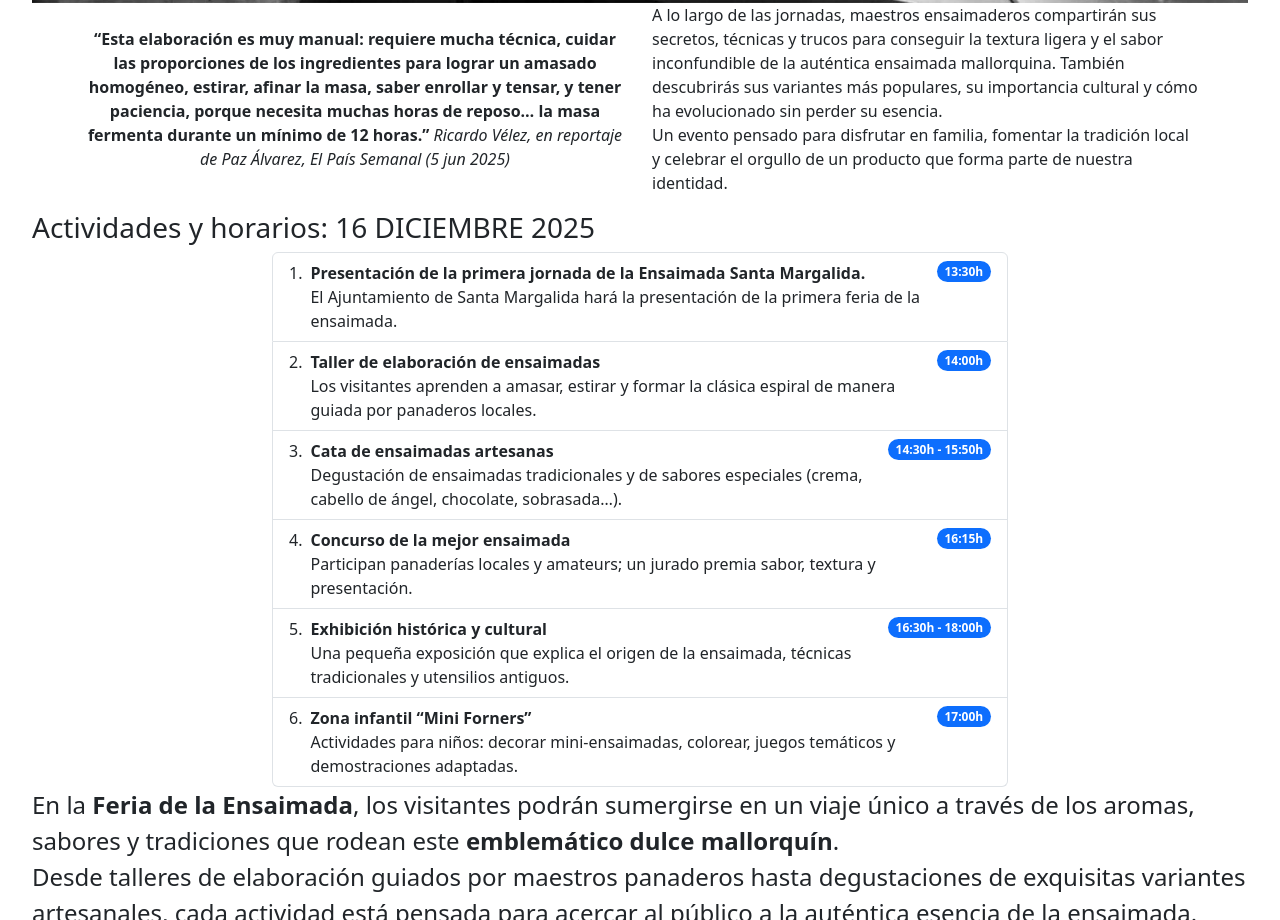
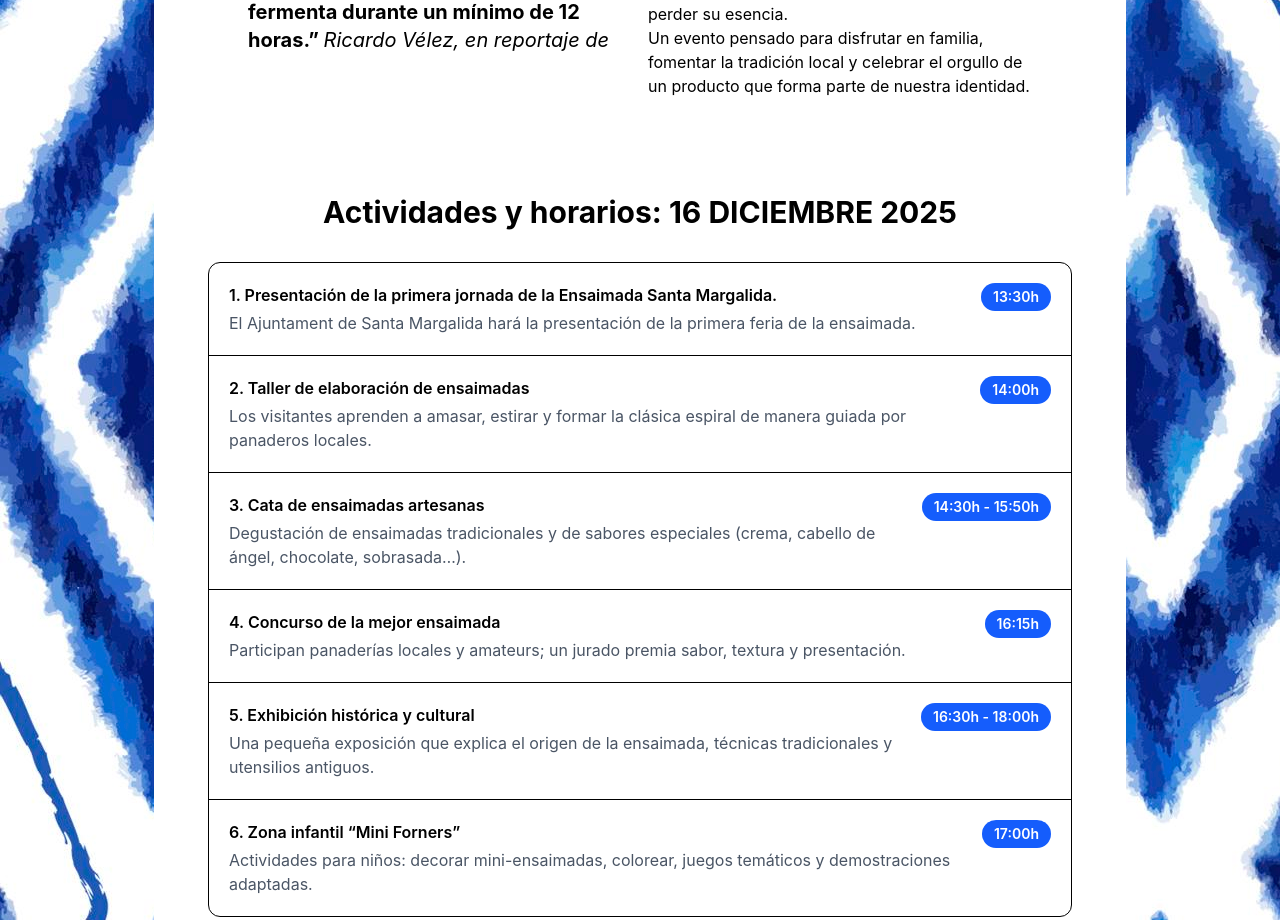
Before and after one commit to saraLui03/HTML-CSS2.PEC3, a website built with Parcel: page src/informacion.html in a window 1280 px wide. Shown: the part 957-1877 px from the top of the page. Built offline with nearby package versions, Linux system fonts and the light colour scheme.

Commit message:
implementado estilo actividades y horarios

```diff
--- a/src/assets/styles/_variables.scss
+++ b/src/assets/styles/_variables.scss
@@ -12,6 +12,7 @@ $font-family-serif: "Georgia", "Times New Roman", serif;
 
   --color-primary:#c67a51;
   --color-secundary:#2a6f9e
+
 }
 
 $mqMinWidth: 420px;
--- a/src/informacion.html
+++ b/src/informacion.html
@@ -4,26 +4,23 @@
   <head>
     <meta charset="utf-8" />
     <meta name="viewport" content="width=device-width" />
-    <link
-      href="https://cdn.jsdelivr.net/npm/bootstrap@5.3.3/dist/css/bootstrap.min.css"
-      rel="stylesheet"
-    />
+
     <link rel="stylesheet" type="text/css" href="./assets/styles/main.scss" />
     <!-- do not remove this line! -->
     <title>Ensaimada Mallorquina - Información</title>
   </head>
-  <body>
+    <body class="bg-[url(../images/5104831.jpg)]">
     <include src="./views/header.html"></include>
-    <article class="article-page">
-      <header class="article-page__header">
-        <div class="article-page__holder">
-          <div class="article-page__titles">
-            <h1>
+    <article class="bg-white rounded p-4 my-4 flex flex-col items-center content-center w-[80%] m-auto gap-4">
+      <header class="">
+        <div class="absolute inset-x-70 bottom-80 rounded ">
+          <div class="relative bg-uoc-corporate px-3 py-3  rounded-xl">
+            <h1 class="text-white text-3xl text-center justify-center font-bold ">
               Información de la
-              <b class="remark">Jornada de la Ensaimada en Santa Margalida</b>
+              <b class="text-primary ">Jornada de la Ensaimada en Santa Margalida</b>
               2025
             </h1>
-            <h2>
+            <h2 class="text-center text-white text-3xl font-bold py-3">
               <i>Tradición, sabor y cultura reunidos en un evento único</i>
             </h2>
           </div>
@@ -32,9 +29,11 @@
       </header>
 
       <div class="article-page__text">
-        <div class="container text-center">
-          <div class="row align-items-center">
-            <div class="col-12 col-xl-6">
+        <div class=" container text-center">
+
+          <div class=" columns-2 row align-items-center w-5/6 mr-auto ml-auto py-10 ">
+
+            <div class="text-start text-xl">
                 <blockquote  class="cite-text" cite="https://elpais.com/eps/2025-06-05/la-ensaimada-la-pieza-de-bolleria-perfecta-que-puede-comerse-al-cruasan.html">
                   <b>
                   “Esta elaboración es muy manual: requiere mucha técnica, cuidar las proporciones de los ingredientes para lograr un amasado homogéneo, estirar, afinar la masa, saber enrollar y tensar, y tener paciencia, porque necesita muchas horas de reposo… la masa fermenta durante un mínimo de 12 horas.”
@@ -43,8 +42,9 @@
                   </blockquote>
 
             </div>
-            <div class="col-12 col-xl-6">
-              <p class="text-start">
+
+            <div class="">
+              <p class="text-start text-l">
                 A lo largo de las jornadas, maestros ensaimaderos compartirán
                 sus secretos, técnicas y trucos para conseguir la textura ligera
                 y el sabor inconfundible de la auténtica ensaimada mallorquina.
@@ -58,79 +58,117 @@
           </div>
         </div>
       </div>
-      <h3>Actividades y horarios:  16 DICIEMBRE 2025 </h3>
-      <div class="container">
-        <div class="row justify-content-center">
-          <div class="col-12 col-md-10 col-xl-8">
-            <ol class="list-group list-group-numbered text-start">
-              <li
-                class="list-group-item d-flex justify-content-between align-items-start"
-              >
-                <div class="ms-2 me-auto">
-                  <div class="fw-bold">
-                    Presentación de la primera jornada de la Ensaimada Santa
-                    Margalida.
+<section class="max-w-4xl mx-auto px-4 py-10">
+
+  <!-- Título -->
+  <h1 class="text-2xl md:text-3xl font-bold text-center mb-8">
+    Actividades y horarios: <span class="uppercase">16 DICIEMBRE 2025</span>
+  </h1>
+
+  <!-- Contenedor listado -->
+  <div class="border rounded-xl divide-y bg-white">
+
+    <!-- Item -->
+    <div class="flex justify-between gap-4 p-5">
+      <div>
+        <p class="font-semibold">
+          1. Presentación de la primera jornada de la Ensaimada Santa Margalida.
+        </p>
+        <p class="text-gray-600 mt-1">
+          El Ajuntament de Santa Margalida hará la presentación de la primera feria de la ensaimada.
+        </p>
       </div>
-                  El Ajuntamiento de Santa Margalida hará la presentación de la
-                  primera feria de la ensaimada.
+
+      <span class="h-fit whitespace-nowrap bg-blue-600 text-white text-sm font-semibold px-3 py-1 rounded-full">
+        13:30h
+      </span>
     </div>
-                <span class="badge bg-primary rounded-pill">  13:30h</span>
 
-              </li>
-              <li
-                class="list-group-item d-flex justify-content-between align-items-start"
-              >
-                <div class="ms-2 me-auto">
-                  <div class="fw-bold">Taller de elaboración de ensaimadas</div>
-                  Los visitantes aprenden a amasar, estirar y formar la clásica
-                  espiral de manera guiada por panaderos locales.
+    <!-- Item -->
+    <div class="flex justify-between gap-4 p-5">
+      <div>
+        <p class="font-semibold">
+          2. Taller de elaboración de ensaimadas
+        </p>
+        <p class="text-gray-600 mt-1">
+          Los visitantes aprenden a amasar, estirar y formar la clásica espiral de manera guiada por panaderos locales.
+        </p>
       </div>
-                    <span class="badge bg-primary rounded-pill">  14:00h</span>
-              </li>
-              <li
-                class="list-group-item d-flex justify-content-between align-items-start"
-              >
-                <div class="ms-2 me-auto">
-                  <div class="fw-bold">Cata de ensaimadas artesanas</div>
-                  Degustación de ensaimadas tradicionales y de sabores
-                  especiales (crema, cabello de ángel, chocolate, sobrasada…).
+
+      <span class="h-fit whitespace-nowrap bg-blue-600 text-white text-sm font-semibold px-3 py-1 rounded-full">
+        14:00h
+      </span>
     </div>
-                <span class="badge bg-primary rounded-pill">  14:30h - 15:50h</span>
-              </li>
-              <li
-                class="list-group-item d-flex justify-content-between align-items-start"
-              >
-                <div class="ms-2 me-auto">
-                  <div class="fw-bold">Concurso de la mejor ensaimada</div>
-                  Participan panaderías locales y amateurs; un jurado premia
-                  sabor, textura y presentación.
+
+    <!-- Item -->
+    <div class="flex justify-between gap-4 p-5">
+      <div>
+        <p class="font-semibold">
+          3. Cata de ensaimadas artesanas
+        </p>
+        <p class="text-gray-600 mt-1">
+          Degustación de ensaimadas tradicionales y de sabores especiales (crema, cabello de ángel, chocolate, sobrasada…).
+        </p>
       </div>
-                <span class="badge bg-primary rounded-pill">  16:15h</span>
-              </li>
-              <li
-                class="list-group-item d-flex justify-content-between align-items-start"
-              >
-                <div class="ms-2 me-auto">
-                  <div class="fw-bold">Exhibición histórica y cultural</div>
-                  Una pequeña exposición que explica el origen de la ensaimada,
-                  técnicas tradicionales y utensilios antiguos.
+
+      <span class="h-fit whitespace-nowrap bg-blue-600 text-white text-sm font-semibold px-3 py-1 rounded-full">
+        14:30h - 15:50h
+      </span>
     </div>
-                <span class="badge bg-primary rounded-pill">  16:30h - 18:00h</span>
-              </li>
-              <li
-                class="list-group-item d-flex justify-content-between align-items-start"
-              >
-                <div class="ms-2 me-auto">
-                  <div class="fw-bold">Zona infantil “Mini Forners”</div>
-                  Actividades para niños: decorar mini-ensaimadas, colorear,
-                  juegos temáticos y demostraciones adaptadas.
+
+    <!-- Item -->
+    <div class="flex justify-between gap-4 p-5">
+      <div>
+        <p class="font-semibold">
+          4. Concurso de la mejor ensaimada
+        </p>
+        <p class="text-gray-600 mt-1">
+          Participan panaderías locales y amateurs; un jurado premia sabor, textura y presentación.
+        </p>
       </div>
-                <span class="badge bg-primary rounded-pill">  17:00h</span>
-              </li>
-            </ol>
+
+      <span class="h-fit whitespace-nowrap bg-blue-600 text-white text-sm font-semibold px-3 py-1 rounded-full">
+        16:15h
+      </span>
     </div>
+
+    <!-- Item -->
+    <div class="flex justify-between gap-4 p-5">
+      <div>
+        <p class="font-semibold">
+          5. Exhibición histórica y cultural
+        </p>
+        <p class="text-gray-600 mt-1">
+          Una pequeña exposición que explica el origen de la ensaimada, técnicas tradicionales y utensilios antiguos.
+        </p>
       </div>
+
+      <span class="h-fit whitespace-nowrap bg-blue-600 text-white text-sm font-semibold px-3 py-1 rounded-full">
+        16:30h - 18:00h
+      </span>
     </div>
+
+    <!-- Item -->
+    <div class="flex justify-between gap-4 p-5">
+      <div>
+        <p class="font-semibold">
+          6. Zona infantil “Mini Forners”
+        </p>
+        <p class="text-gray-600 mt-1">
+          Actividades para niños: decorar mini-ensaimadas, colorear, juegos temáticos y demostraciones adaptadas.
+        </p>
+      </div>
+
+      <span class="h-fit whitespace-nowrap bg-blue-600 text-white text-sm font-semibold px-3 py-1 rounded-full">
+        17:00h
+      </span>
+    </div>
+
+  </div>
+</section>
+
+
+
       <section class="article-page__section">
         <p class="fs-4"">En la <b class="remark">Feria de la Ensaimada</b>, los visitantes podrán sumergirse en un viaje único a través de los aromas, sabores y tradiciones que rodean este <b class="remark">emblemático dulce mallorquín</b>. <br>Desde talleres de elaboración guiados por maestros panaderos hasta degustaciones de exquisitas variantes artesanales, cada actividad está pensada para acercar al público a la auténtica esencia de la ensaimada. Tanto si eres un apasionado de la repostería como si simplemente quieres descubrir algo nuevo, aquí encontrarás experiencias que despertarán todos tus sentidos.</p>
         <p class="fs-6">Además, la feria ofrece propuestas para todas las edades: concursos, demostraciones en vivo, charlas culturales y un encantador espacio infantil que hará que los más pequeños se sientan como auténticos “mini forners”. Es una cita ideal para disfrutar en familia o con amigos, aprender sobre una tradición local con siglos de historia y, por supuesto, saborear algunas de las mejores ensaimadas de la isla. Una experiencia que combina cultura, gastronomía y diversión en un ambiente festivo que no te querrás perder.</p>
--- a/src/views/header.html
+++ b/src/views/header.html
@@ -7,10 +7,10 @@
     />
 
     <ul class="navbar__list">
-      <li class="bg-secundary rounded text-white p-2  hover:cursor-pointer hover:text-primary hover:bg-uoc-masterbrand ">
+      <li class="bg-secundary rounded-full px-7 text-white p-2  hover:cursor-pointer hover:text-primary hover:bg-uoc-masterbrand ">
         <a href="index.html" class=" font-bold  " >Inicio</a>
       </li>
-      <li class="bg-secundary rounded text-white p-2 hover:cursor-pointer hover:text-primary hover:bg-uoc-masterbrand">
+      <li class="bg-secundary rounded-full px-7 text-white p-2 hover:cursor-pointer hover:text-primary hover:bg-uoc-masterbrand">
         <a href="/src/informacion.html" class=" font-bold rounded">Información</a>
       </li>
     </ul>
```
Also changed, not shown: src/views/footer.html (+9 -8 lines). Lines whose indentation alone changed are shown as unchanged.
